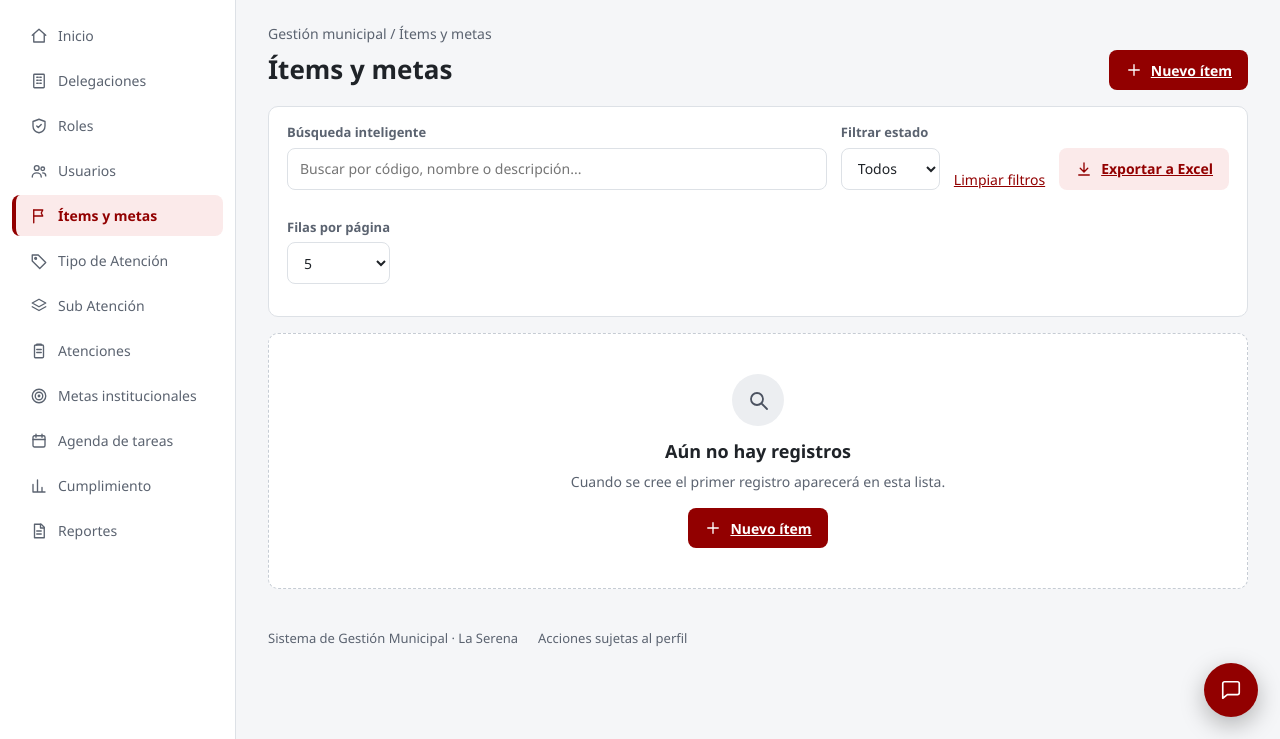
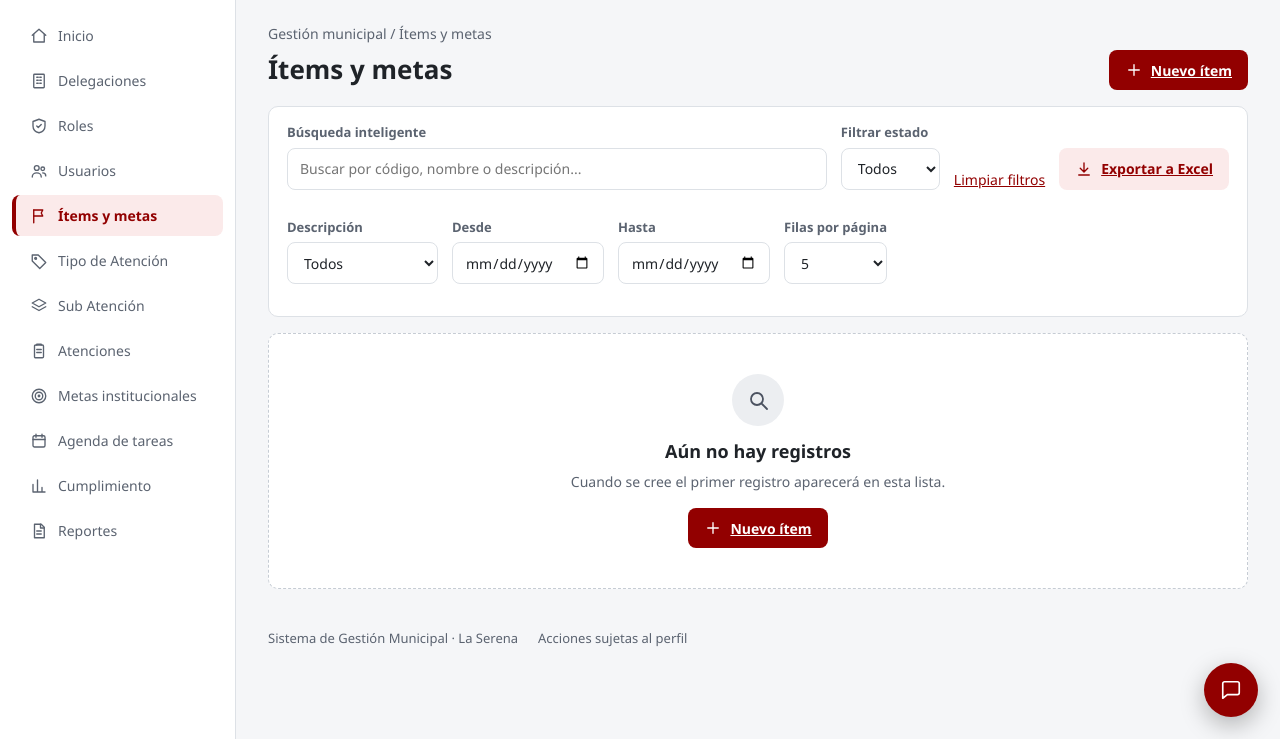
Before and after one commit to Nikitoo999/sgr-municipalidad-la-serena, a Django app: page /items/ in a window 1280 px wide. Shown: the part 61-800 px from the top of the page. Run offline with Django 5.2, Linux system fonts and the light colour scheme; the visitor is signed in with stand-in values (Sample User, id 1); data that the repository does not hold is empty; some libraries are stand-ins or nearby versions.

Commit message:
Filtros en los mantenedores: rango Desde/Hasta, Sub atenciones en Tipos de atención y Descripción en Ítems

```diff
--- a/portal/crud/items.py
+++ b/portal/crud/items.py
@@ -7,8 +7,21 @@ guard adicional. Bloque 2A: código automático (ITM001...) y orden por columna.
 
 from sgr_core.models import ProjectItem
 
-from .config import CELL_STATUS, ColumnSpec, ModuleConfig, register_module
+from .config import CELL_STATUS, ColumnSpec, FilterSpec, ModuleConfig, register_module
 from .forms import ProjectItemForm
+
+
+def description_options(request):
+    return (
+        ("con", "Con descripción"),
+        ("sin", "Sin descripción"),
+    )
+
+
+def filter_by_description(queryset, value):
+    if value == "con":
+        return queryset.exclude(description="")
+    return queryset.filter(description="")
 
 
 ITEMS_MODULE = ModuleConfig(
@@ -31,6 +44,12 @@ ITEMS_MODULE = ModuleConfig(
     search_placeholder="Buscar por código, nombre o descripción...",
     status_field="status",
     status_options=(("Activo", "Activo"), ("Inactivo", "Inactivo")),
+    filters=(
+        FilterSpec(
+            "descripcion", "Descripción", "", options=description_options,
+            apply=filter_by_description,
+        ),
+    ),
     ordering=("code",),
     default_sort="codigo",
 )
--- a/portal/crud/views.py
+++ b/portal/crud/views.py
@@ -25,6 +25,7 @@ Bloque 2A (mantenedores):
 """
 
 import re
+from datetime import date, datetime, time, timedelta
 from urllib.parse import urlencode
 
 from django.contrib import messages
@@ -213,7 +214,7 @@ def base_list_keys(config):
     return (
         "q", "estado",
         *(spec.param for spec in config.filters),
-        "orden", "por_pagina", "page",
+        "desde", "hasta", "orden", "por_pagina", "page",
     )
 
 
@@ -313,6 +314,32 @@ def valid_page_size(config, raw):
     return str(value) if value in config.page_size_options else ""
 
 
+def _parse_date(raw):
+    """Fecha ISO (AAAA-MM-DD) o ``None``."""
+    try:
+        return date.fromisoformat(str(raw).strip())
+    except (TypeError, ValueError):
+        return None
+
+
+def _day_start(day):
+    return timezone.make_aware(datetime.combine(day, time.min))
+
+
+def _apply_date_range(queryset, desde, hasta):
+    """Filtra ``created_at`` por límites explícitos y compatibles con MariaDB."""
+    if desde:
+        queryset = queryset.filter(created_at__gte=_day_start(date.fromisoformat(desde)))
+    if hasta:
+        try:
+            limit = _day_start(date.fromisoformat(hasta) + timedelta(days=1))
+        except OverflowError:
+            limit = None
+        if limit is not None:
+            queryset = queryset.filter(created_at__lt=limit)
+    return queryset
+
+
 def resolve_filters(request, config, raw):
     """Valores válidos de los filtros propios y sus controles para la plantilla."""
     values, controls = {}, []
@@ -350,6 +377,15 @@ def resolve_list(request, config, raw):
     }
     filter_values, controls = resolve_filters(request, config, raw)
     params.update(filter_values)
+    desde = _parse_date(raw.get("desde"))
+    hasta = _parse_date(raw.get("hasta"))
+    date_error = ""
+    if desde and hasta and desde > hasta:
+        date_error = "La fecha «Desde» no puede ser posterior a «Hasta»: se ignoró el rango."
+        desde = hasta = None
+    params["desde"] = desde.isoformat() if desde else ""
+    params["hasta"] = hasta.isoformat() if hasta else ""
+    params["date_error"] = date_error
     orden = str(raw.get("orden") or "").strip()
     params["orden"] = orden if split_order(orden)[0] in config.sort_map else ""
     params["por_pagina"] = valid_page_size(config, raw.get("por_pagina"))
@@ -358,12 +394,15 @@ def resolve_list(request, config, raw):
 
 
 def listing_queryset(request, config, params):
-    """Alcance + estado + filtros propios + búsqueda + orden (en la BD)."""
+    """Alcance + estado + filtros propios + fechas + búsqueda + orden (en la BD)."""
     queryset = filtered_queryset(request, config, estado=params.get("estado", ""))
     for spec in config.filters:
         value = params.get(spec.param, "")
         if value:
             queryset = spec.filter_queryset(queryset, value)
+    queryset = _apply_date_range(
+        queryset, params.get("desde", ""), params.get("hasta", ""),
+    )
     queryset = apply_search(queryset, config.search_fields, params.get("q", ""))
     return order_queryset(queryset, config, params.get("orden", ""))
 
@@ -527,8 +566,12 @@ class CrudListView(LoginRequiredMixin, ModulePermissionMixin, CrudBaseMixin, Tem
         queryset = listing_queryset(request, config, params)
         context.update(paginate_listing(config, queryset, params, keys))
 
-        filters_active = bool(params["q"] or params["estado"]) or any(
-            params.get(spec.param) for spec in config.filters
+        filters_active = (
+            bool(
+                params["q"] or params["estado"]
+                or params["desde"] or params["hasta"]
+            )
+            or any(params.get(spec.param) for spec in config.filters)
         )
         list_url = reverse(config.module_key)
         context.update(
@@ -538,6 +581,9 @@ class CrudListView(LoginRequiredMixin, ModulePermissionMixin, CrudBaseMixin, Tem
                 "columns": config.columns,
                 "query": params["q"],
                 "estado": params["estado"],
+                "date_from": params["desde"],
+                "date_to": params["hasta"],
+                "date_error": params["date_error"],
                 "status_options": config.status_options,
                 "filter_controls": filter_controls,
                 "empty_kind": "results" if filters_active else "records",
--- a/portal/static/portal/css/crud.css
+++ b/portal/static/portal/css/crud.css
@@ -127,7 +127,9 @@ fieldset>legend{font-weight:600;margin-bottom:8px;padding:0}
 .toolbar .tb-break{flex-basis:100%;height:0}
 .toolbar .field{display:flex;flex-direction:column;min-width:0}
 .toolbar .field .in{min-width:130px;max-width:200px}
+.toolbar .field.field-date .in{min-width:136px}
 .toolbar .field.field-size .in{min-width:90px}
+.filter-warning{margin:0 0 12px;padding:10px 14px;border-radius:8px;border:1px solid #e0b84c;background:#fff8e1;color:#5c4400;font-size:14px}
 
 .tablewrap th .sortlink{color:inherit;text-decoration:none;display:inline-flex;align-items:center;gap:6px}
 .tablewrap th .sortlink:hover{text-decoration:underline}
--- a/portal/templates/portal/crud/list.html
+++ b/portal/templates/portal/crud/list.html
@@ -57,6 +57,14 @@
       </select>
     </div>
     {% endfor %}
+    <div class="field field-date">
+      <label for="desde">Desde</label>
+      <input class="in" id="desde" name="desde" type="date" value="{{ date_from }}" data-autosubmit>
+    </div>
+    <div class="field field-date">
+      <label for="hasta">Hasta</label>
+      <input class="in" id="hasta" name="hasta" type="date" value="{{ date_to }}" data-autosubmit>
+    </div>
     <div class="field field-size">
       <label for="por_pagina">Filas por página</label>
       <select class="in" id="por_pagina" name="por_pagina" data-autosubmit>
@@ -69,6 +77,10 @@
     {% if current_order %}<input type="hidden" name="orden" value="{{ current_order }}">{% endif %}
   </form>
 </section>
+
+{% if date_error %}
+<p class="filter-warning" role="alert">{{ date_error }}</p>
+{% endif %}
 
 {% if rows %}
 <div class="tablewrap">
```
Also changed, not shown: portal/crud/attention_types.py (+28 -4 lines), portal/tests/test_crud_date_filters.py (added, +214 -0 lines).
